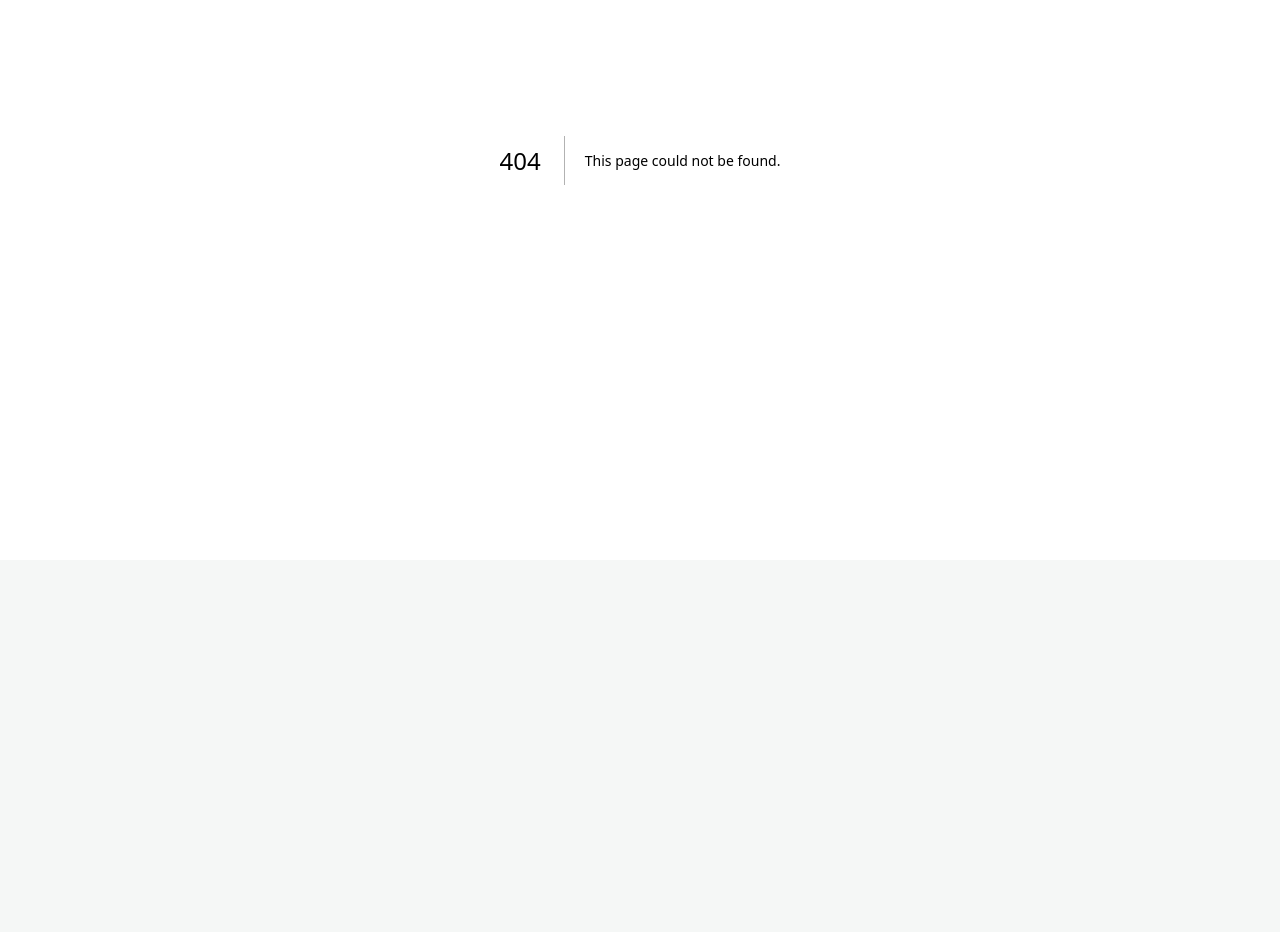
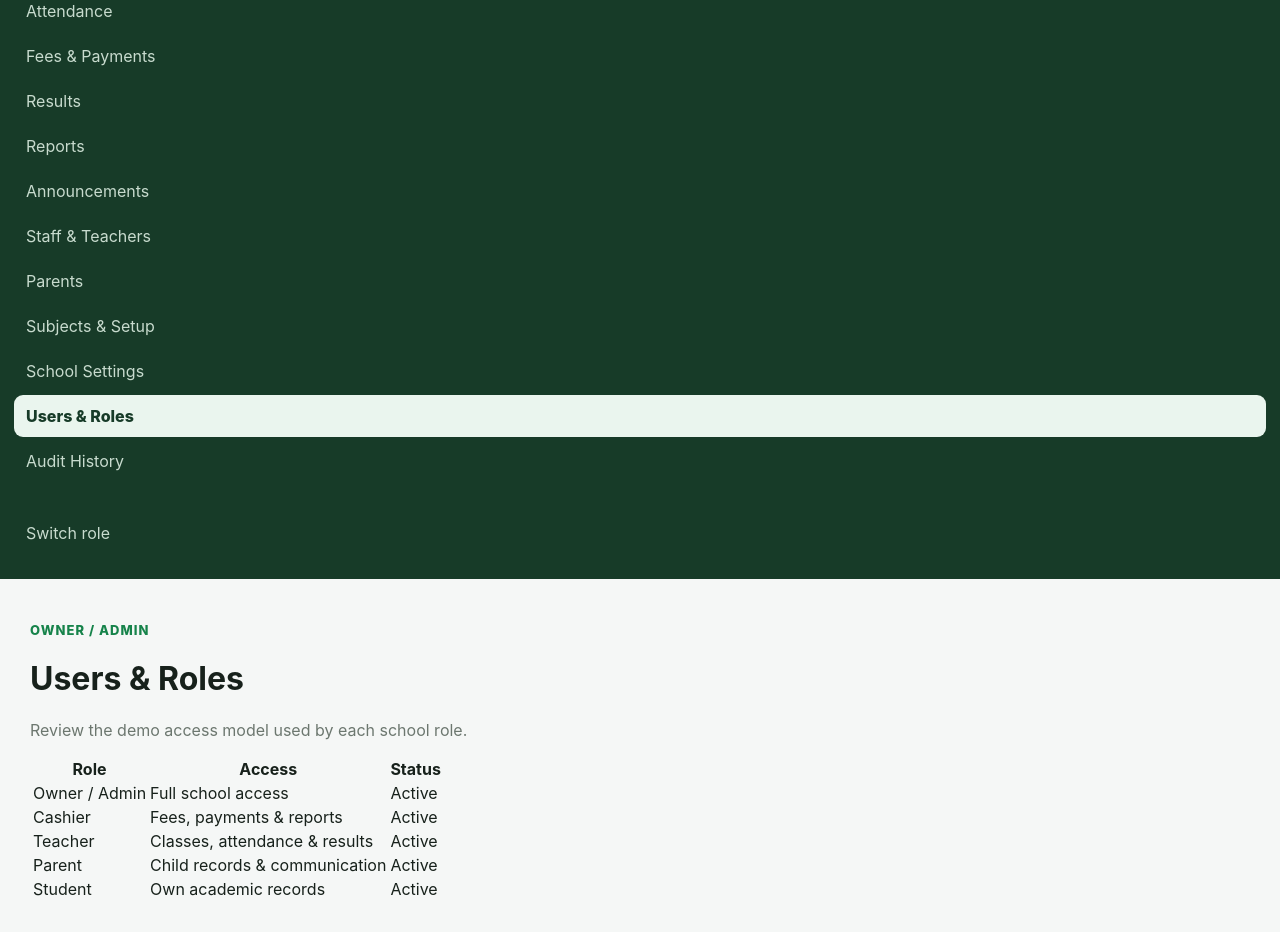
Before and after one commit to greenbasket-labs/GB-demo-school, a Next.js app: page /users in a window 1280 px wide. Before the commit this address had no page. Shown: the part 240-1172 px from the top of the page. Before the commit the page ends 800 px from the top, so only its background shows below. Built offline with nearby package versions, Linux system fonts and the light colour scheme.

Commit message:
Add Owner users and roles view

```diff
--- /dev/null
+++ b/app/users/page.tsx
@@ -0,0 +1,13 @@
+import Sidebar from '../components/Sidebar'
+
+const users = [
+  ['Owner / Admin','Full school access','Active'],
+  ['Cashier','Fees, payments & reports','Active'],
+  ['Teacher','Classes, attendance & results','Active'],
+  ['Parent','Child records & communication','Active'],
+  ['Student','Own academic records','Active'],
+]
+
+export default function UsersPage() {
+  return <div className="app-shell"><Sidebar /><main className="main"><p className="eyebrow">OWNER / ADMIN</p><h1>Users & Roles</h1><p className="muted">Review the demo access model used by each school role.</p><div className="table-wrap"><table><thead><tr><th>Role</th><th>Access</th><th>Status</th></tr></thead><tbody>{users.map(([role,access,status]) => <tr key={role}><td>{role}</td><td>{access}</td><td>{status}</td></tr>)}</tbody></table></div></main></div>
+}
```
